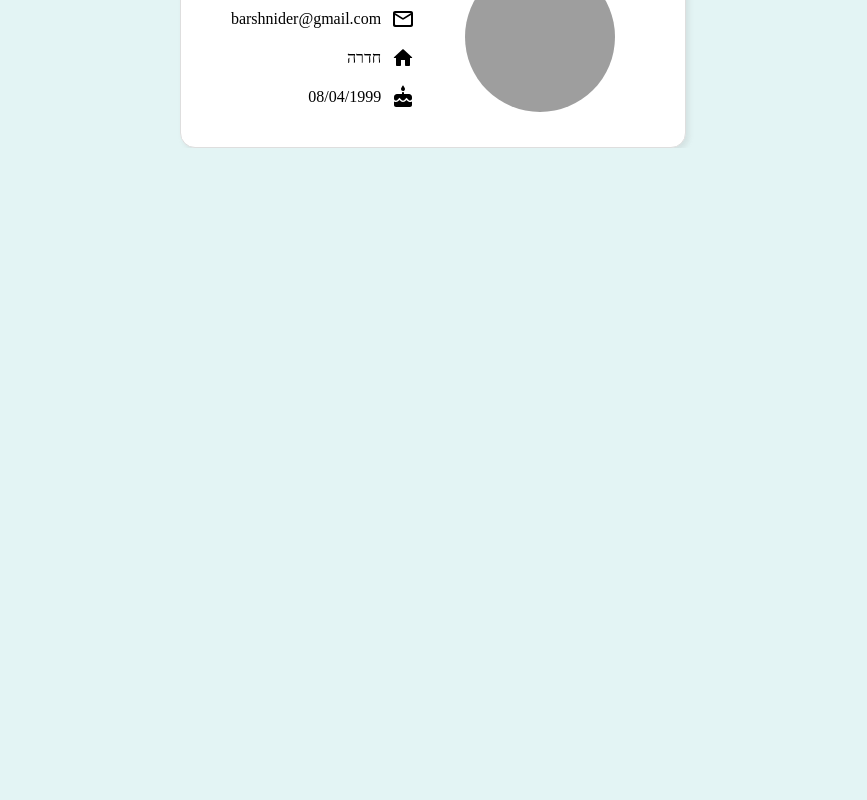
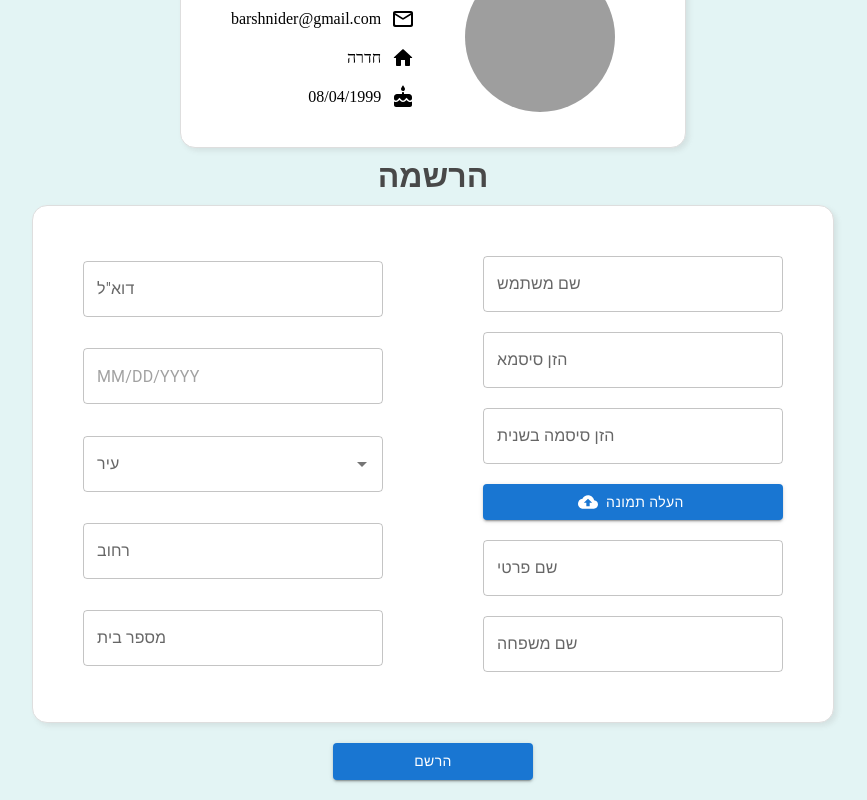
Before and after one commit to BarShnider/MobileAppDev_EX3, a React (Vite) app in the folder MobileAppDev_EX3/: page / in a window 1280 px wide. Shown: the part 1151-1951 px from the top of the page, without its empty margins (207-1074 px from the left). Before the commit the page ends 1299 px from the top, so only its background shows below. Built offline with nearby package versions, Linux system fonts and the light colour scheme; grey boxes are pictures that could not be loaded.

Commit message:
added editdetails

```diff
--- a/MobileAppDev_EX3/src/App.jsx
+++ b/MobileAppDev_EX3/src/App.jsx
@@ -2,6 +2,7 @@ import { useEffect, useState } from "react"
 import Login from "./Components/Login"
 import Profile from "./Components/Profile"
 import Register from "./Components/Register"
+import EditDetails from "./Components/EditDetails"
 
 
 // https://colorhunt.co/palette/c4dfdfd2e9e9e3f4f4f8f6f4
@@ -25,6 +26,7 @@ function App() {
     <Register />
     <Login />
     <Profile />
+    <EditDetails />
     </>
   )
 }
--- a/MobileAppDev_EX3/src/Components/EditDetails.jsx
+++ b/MobileAppDev_EX3/src/Components/EditDetails.jsx
@@ -0,0 +1,140 @@
+import { Autocomplete, Box, Button, TextField } from "@mui/material"
+import CloudUploadIcon from "@mui/icons-material/CloudUpload";
+import { DatePicker, LocalizationProvider } from "@mui/x-date-pickers";
+import { AdapterDayjs } from "@mui/x-date-pickers/AdapterDayjs";
+import { styled } from "@mui/material/styles";
+
+
+const VisuallyHiddenInput = styled("input")({
+    clip: "rect(0 0 0 0)",
+    clipPath: "inset(50%)",
+    height: 1,
+    overflow: "hidden",
+    position: "absolute",
+    bottom: 0,
+    left: 0,
+    whiteSpace: "nowrap",
+    width: 1,
+  });
+function EditDetails() {
+
+
+    return (
+        <>
+        <h1 className="header">הרשמה</h1>
+        <div className="container ">
+          <Box
+            sx={{
+              display: "flex",
+              flexDirection: "row",
+              gap: "100px",
+              border: "1px solid #dedede",
+              padding: "50px",
+              borderRadius: "15px",
+              boxShadow: "3px 3px 5px #87878729",
+              backgroundColor: "#fff",
+            }}
+          >
+            <Box
+              sx={{
+                display: "flex",
+                flexDirection: "column",
+                justifyContent: "space-around",
+                alignItems: "center",
+                gap: "20px",
+              }}
+            >
+              <TextField
+                sx={{ width: "300px" }}
+                id="outlined-basic"
+                label='דוא"ל'
+                variant="outlined"
+              />
+              <LocalizationProvider dateAdapter={AdapterDayjs}>
+                <DatePicker sx={{ width: "300px" }} />
+              </LocalizationProvider>
+              <Autocomplete
+                sx={{ width: "300px" }}
+                disablePortal
+                id="combo-box"
+                options={["א", "ב"]}
+                renderInput={(params) => <TextField {...params} label="עיר" />}
+              />
+              <TextField
+                sx={{ width: "300px" }}
+                id="outlined-basic"
+                label="רחוב"
+                variant="outlined"
+              />
+              <TextField
+            //   value={inputValue}
+            //     onChange={handleInputChange}
+            //     error={!!error} // Converts string to boolean
+            //     helperText={error}
+                sx={{ width: "300px" }}
+                id="outlined-basic"
+                label="מספר בית"
+                variant="outlined"
+              />
+            </Box>
+            <Box
+              sx={{
+                display: "flex",
+                flexDirection: "column",
+                justifyContent: "center",
+                alignItems: "center",
+                gap: "20px",
+              }}
+            >
+              <TextField
+                sx={{ width: "300px" }}
+                id="outlined-basic"
+                label="שם משתמש"
+                variant="outlined"
+              />
+              <TextField
+                sx={{ width: "300px" }}
+                id="password-input"
+                label="הזן סיסמא"
+                type="password"
+                autoComplete="current-password"
+              />
+              <TextField
+                sx={{ width: "300px" }}
+                id="password-validate-input"
+                label="הזן סיסמה בשנית"
+                type="password"
+                autoComplete="current-password"
+              />
+              <Button
+                sx={{ width: "300px" }}
+                component="label"
+                variant="contained"
+                startIcon={<CloudUploadIcon/>}
+              >
+                העלה תמונה
+                <VisuallyHiddenInput type="file" />
+              </Button>
+              <TextField
+                sx={{ width: "300px" }}
+                id="outlined-basic"
+                label="שם פרטי"
+                variant="outlined"
+              />
+              <TextField
+                sx={{ width: "300px" }}
+                id="outlined-basic"
+                label="שם משפחה"
+                variant="outlined"
+              />
+            </Box>
+          </Box>
+          <Button sx={{ width: "200px", margin: "20px" }} variant="contained">
+            הרשם
+          </Button>
+        </div>
+      </>
+    )
+}
+
+export default EditDetails
```
